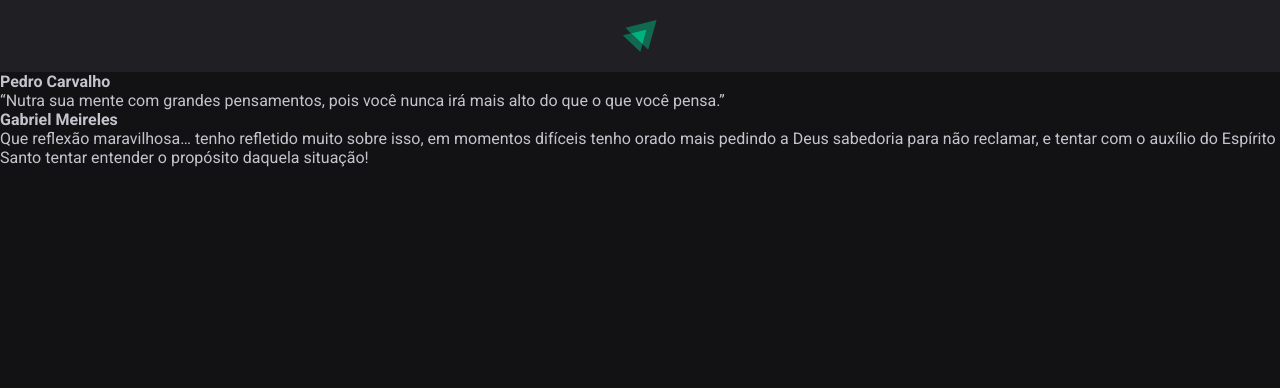
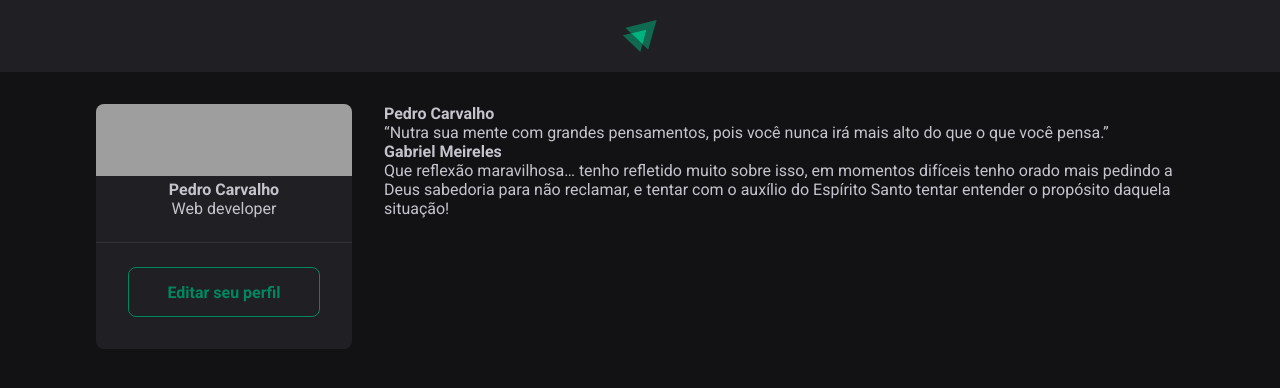
Before and after one commit to PedroJGC/01-fundamentos-reactjs, a React (Vite) app: page / in a window 1280 px wide. Shown: the top 388 px of the page. Built offline with nearby package versions, Linux system fonts and the light colour scheme; grey boxes are pictures that could not be loaded.

Commit message:
Lesson 06: add Sidebar component and styles

```diff
--- a/src/App.jsx
+++ b/src/App.jsx
@@ -1,13 +1,20 @@
 import { Header } from './components/Header'
 import { Post } from './Post'
 
+import styles from './App.module.css'
+
 import './global.css'
+import { Sidebar } from './components/Sidebar'
 
 export function App() {
   return (
     <div>
       <Header />
 
+      <div className={styles.wrapper}>
+        <Sidebar />
+
+        <main>
           <Post
             author='Pedro Carvalho'
             content='“Nutra sua mente com grandes pensamentos, pois você nunca irá mais alto do que o que você pensa.”'
@@ -16,6 +23,8 @@
             author='Gabriel Meireles'
             content='Que reflexão maravilhosa… tenho refletido muito sobre isso, em momentos difíceis tenho orado mais pedindo a Deus sabedoria para não reclamar, e tentar com o auxílio do Espírito Santo tentar entender o propósito daquela situação!'
           />
+        </main>
+      </div>
     </div>
   )
 }
--- /dev/null
+++ b/src/App.module.css
@@ -0,0 +1,10 @@
+.wrapper {
+  max-width: 70rem;
+  margin: 2rem auto;
+  padding: 0 1rem;
+
+  display: grid;
+  grid-template-columns: 256px 1fr;
+  gap: 2rem;
+  align-items: flex-start;
+}
--- /dev/null
+++ b/src/components/Sidebar.jsx
@@ -0,0 +1,21 @@
+import styles from './Sidebar.module.css'
+
+export function Sidebar() {
+  return (
+    <aside className={styles.sidebar}>
+      <img
+        className={styles.cover}
+        src='https://images.unsplash.com/photo-1605379399642-870262d3d051?q=50&w=500&auto=format&fit=crop&ixlib=rb-4.0.3&ixid=M3wxMjA3fDB8MHxwaG90by1wYWdlfHx8fGVufDB8fHx8fA%3D%3D'
+      />
+
+      <div className={styles.profile}>
+        <strong>Pedro Carvalho</strong>
+        <span>Web developer</span>
+      </div>
+
+      <footer>
+        <a href='#'>Editar seu perfil</a>
+      </footer>
+    </aside>
+  )
+}
--- /dev/null
+++ b/src/components/Sidebar.module.css
@@ -0,0 +1,39 @@
+.sidebar {
+  background: var(--gray-800);
+  border-radius: 8px;
+  overflow: hidden;
+}
+
+.cover {
+  width: 100%;
+  height: 72px;
+  object-fit: cover;
+}
+
+.profile {
+  display: flex;
+  flex-direction: column;
+  align-items: center;
+}
+
+.sidebar footer {
+  border-top: 1px solid var(--gray-600);
+  margin-top: 1.5rem;
+  padding: 1.5rem 2rem 2rem;
+}
+
+.sidebar footer a {
+  background: transparent;
+  color: var(--green-500);
+  border: 1px solid var(--green-500);
+  border-radius: 8px;
+  height: 50px;
+  padding: 0 1.5rem;
+  font-weight: bold;
+  display: block;
+  text-decoration: none;
+
+  display: flex;
+  align-items: center;
+  justify-content: center;
+}
```
Lines whose indentation alone changed are shown as unchanged.
